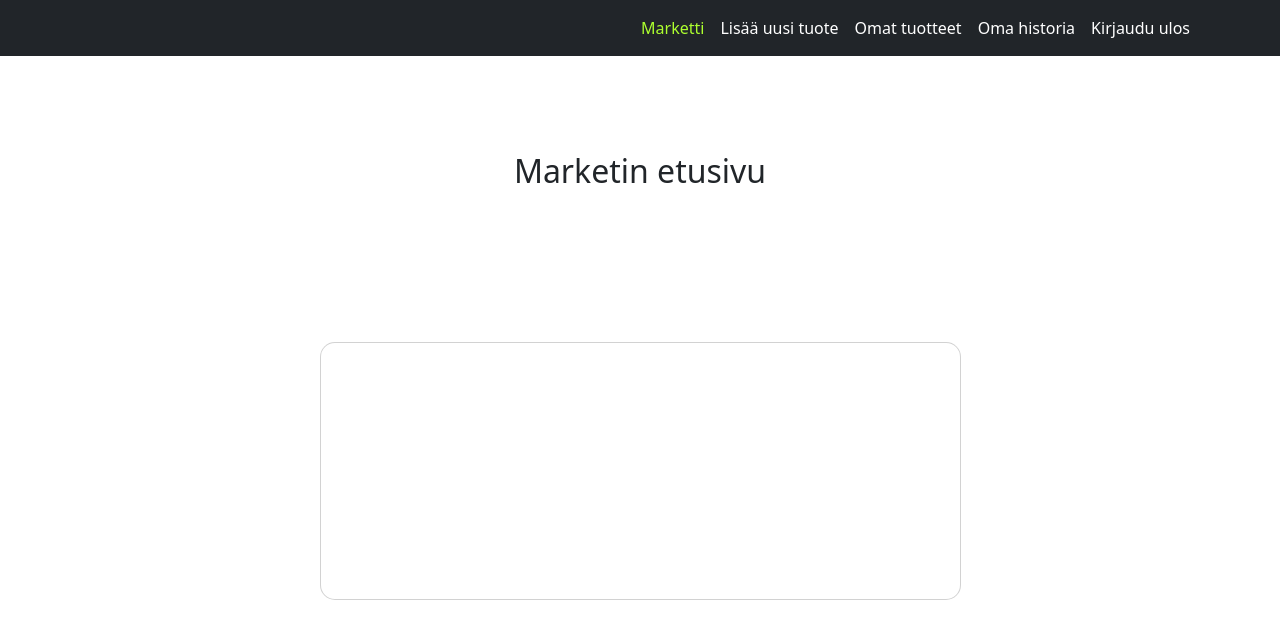
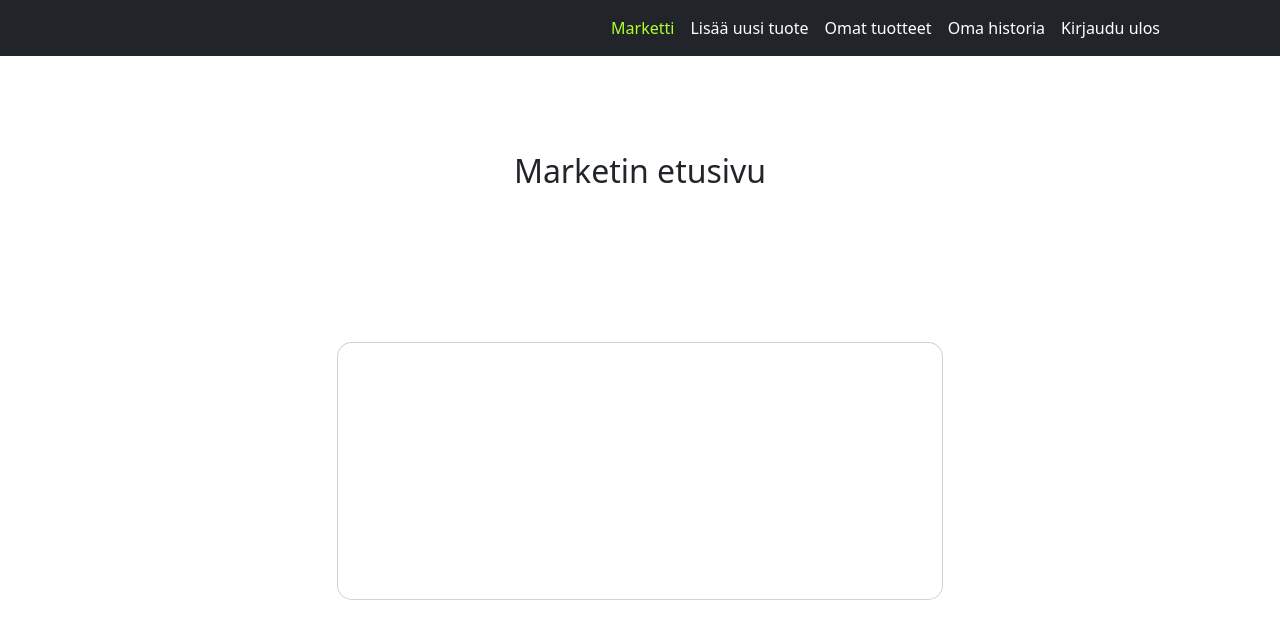
Before and after one commit to nukkapompula/ohj-naytto, a website: page market.html in a window 1280 px wide. Drawn offline with nearby package versions, Linux system fonts and the light colour scheme; no server answers.

Commit message:
hienosäätöä

```diff
--- a/market.html
+++ b/market.html
@@ -7,6 +7,7 @@
     <title>Marketti</title>
     <link href="https://cdn.jsdelivr.net/npm/bootstrap@5.3.0-alpha1/dist/css/bootstrap.min.css" rel="stylesheet"
         integrity="sha384-GLhlTQ8iRABdZLl6O3oVMWSktQOp6b7In1Zl3/Jr59b6EGGoI1aFkw7cmDA6j6gD" crossorigin="anonymous">
+        <link rel="stylesheet" href="style.css">
 </head>
 <script src="script.js"></script>
 
--- /dev/null
+++ b/style.css
@@ -0,0 +1,7 @@
+*{
+    overflow-y: hidden; /* Hide vertical scrollbar */
+    overflow-x: hidden; /* Hide horizontal scrollbar */
+}
+.container{
+    max-width: 1080px;
+}
```
Also changed, not shown: omahistoria.html (+1 -0 lines), omatuote.html (+1 -0 lines), uusituote.html (+1 -0 lines).
